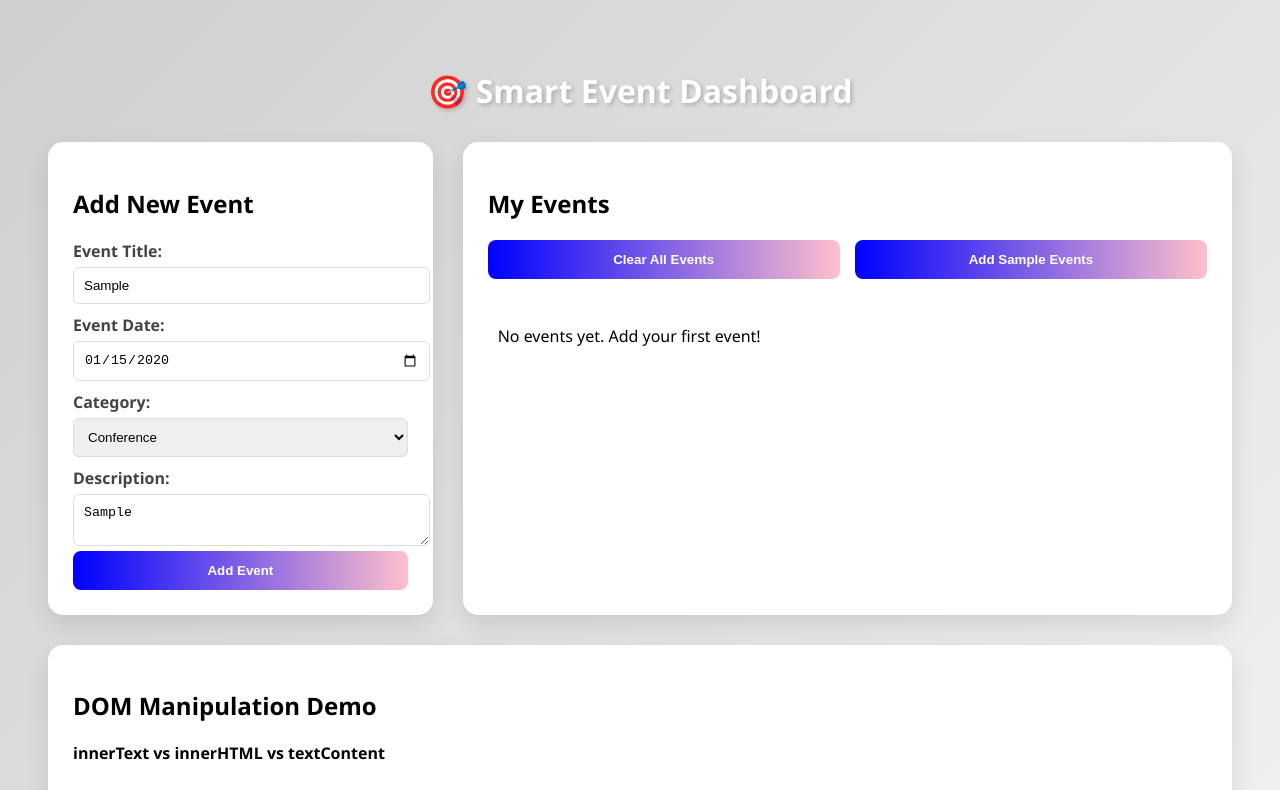
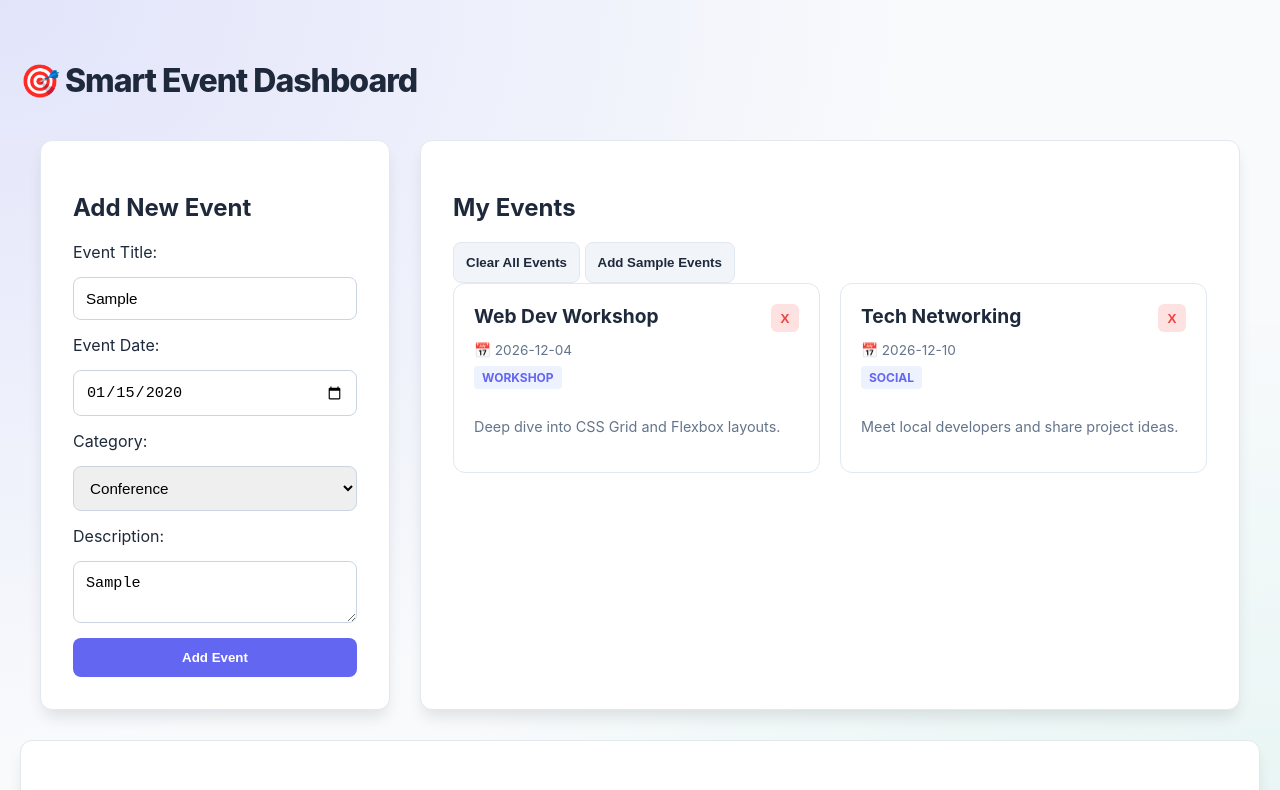
Before and after one commit to shourya0pratap/WebDev2_Assignment1, a plain HTML site: page index.html in a window 1280 px wide. Both pictures are taken after typing "Sample", "2020-01-15", "Sample" into the empty fields and a click on the button "Add Sample Events". Shown: the top 790 px of the page. Drawn offline with Linux system fonts and the light colour scheme.

Commit message:
Updated html, css and js

```diff
--- a/index.html
+++ b/index.html
@@ -55,5 +55,6 @@
         <p><strong>innerText vs innerHTML vs textContent</strong></p>
       </div>
     </div>
+    <script src="script.js"></script>
   </body>
 </html>
--- a/script.js
+++ b/script.js
@@ -1,57 +1,123 @@
 const eventForm = document.getElementById("eventForm");
-const eventTitle = document.getElementById("eventTitle");
-const eventDate = document.getElementById("eventDate");
-const eventCategory = document.getElementById("eventCategory");
-const eventDescription = document.getElementById("eventDescription");
+const eventNameInput = document.getElementById("eventName");
+const eventDateInput = document.getElementById("eventDate");
+const eventCategoryInput = document.getElementById("eventCategory");
+const eventDescriptionInput = document.getElementById("eventDescription");
 
-const clearAllBtn = document.getElementById("clearAllBtn");
-const addSampleBtn = document.getElementById("addSampleBtn");
+const clearAllBtn = document.getElementById("clear-btn");
+const addSampleBtn = document.getElementById("sample-btn");
 const eventContainer = document.getElementById("eventContainer");
 
-let sampleEvent = [
+const sampleEvents = [
   {
-    title: "Web dev",
-    date: "4-12-2026",
-    category: "workshop",
-    description: "hasvhuno oadhoo asoikla dfoi",
+    title: "Web Dev Workshop",
+    date: "2026-12-04",
+    category: "Workshop",
+    description: "Deep dive into CSS Grid and Flexbox layouts.",
   },
   {
-    title: "Web dev2",
-    date: "5-12-2026",
-    category: "conference",
-    description: "hasvhuno oadshdbf hoo asoikla dfoi",
+    title: "Tech Networking",
+    date: "2026-12-10",
+    category: "Social",
+    description: "Meet local developers and share project ideas.",
   },
 ];
 
-//   create event card
+function updateEmptyState() {
+  const emptyMsg = eventContainer.querySelector(".empty-msg");
+
+  if (eventContainer.querySelectorAll(".event-item").length > 0 && emptyMsg) {
+    emptyMsg.remove();
+  } else if (
+    eventContainer.querySelectorAll(".event-item").length === 0 &&
+    !emptyMsg
+  ) {
+    eventContainer.innerHTML = `<p class="empty-msg">No events yet. Add your first event!</p>`;
+  }
+}
+
 function createEventCard(eventData) {
   const card = document.createElement("div");
+  card.className = "event-item";
+
   card.innerHTML = `
-    <button class=delete-btn>X</button>
-    <h3>${eventData.title}</h3>
-    <div>${eventData.date}</div>
-    <span>${eventData.category}</span>
-    <p>${eventData.description}</p>
-    `;
+    <div class="event-header">
+        <h3>${eventData.title}</h3>
+        <button class="delete-btn" title="Delete Event">X</button>
+    </div>
+    <div class="event-date">📅 ${eventData.date}</div>
+    <div class="event-category">${eventData.category}</div>
+    <p class="event-desc">${eventData.description}</p>
+  `;
+
+  card.querySelector(".delete-btn").addEventListener("click", () => {
+    card.style.opacity = "0";
+    setTimeout(() => {
+      card.remove();
+      updateEmptyState();
+    }, 200);
+  });
+
   return card;
 }
 
-function addEvent(eventData) {
-  const emptyState = document.querySelector(".empty-state");
-  if (emptyState) emptyState.remove();
+eventForm.addEventListener("submit", (e) => {
+  e.preventDefault();
 
-  eventContainer.appendChild(createEventCard(eventData));
+  const eventData = {
+    title: eventNameInput.value,
+    date: eventDateInput.value,
+    category: eventCategoryInput.value,
+    description: eventDescriptionInput.value,
+  };
+
+  const newCard = createEventCard(eventData);
+
+  const emptyMsg = eventContainer.querySelector(".empty-msg");
+  if (emptyMsg) emptyMsg.remove();
+
+  eventContainer.appendChild(newCard);
+  eventForm.reset();
+});
+
+addSampleBtn.addEventListener("click", () => {
+  sampleEvents.forEach((data) => {
+    const emptyMsg = eventContainer.querySelector(".empty-msg");
+    if (emptyMsg) emptyMsg.remove();
+    eventContainer.appendChild(createEventCard(data));
+  });
+});
+
+clearAllBtn.addEventListener("click", () => {
+  if (confirm("Delete all events?")) {
+    eventContainer.innerHTML = "";
+    updateEmptyState();
+  }
+});
+
+const demoBox = document.querySelector(".demo-box");
+
+function updateTracker(type, value) {
+  demoBox.innerHTML = `
+    <div class="tracker-line">
+      <span>Last Event:</span>
+      <span class="key-badge">${type}</span>
+    </div>
+    <div class="tracker-line">
+      <span>Value/Button:</span>
+      <span style="color: #fbbf24">${value}</span>
+    </div>
+  `;
 }
 
-eventForm.addEventListener("submit", (event) => {
-  event.preventDefault();
-  const eventData = {
-    title: eventTitle.value,
-    date: eventDate.value,
-    category: eventCategory.value,
-    description: eventDescription.value,
-  };
+window.addEventListener("mousedown", (e) => {
+  const buttons = ["Left Click", "Middle Click", "Right Click"];
+  updateTracker("Mouse Pressed", buttons[e.button] || `Button ${e.button}`);
+});
 
-  addEvent(eventData);
-  eventForm.reset();
+window.addEventListener("keydown", (e) => {
+  if (e.key === " ") e.preventDefault();
+
+  const keyName = e.key === " " ? "Space" : e.key;
+  updateTracker("Key Pressed", keyName);
 });
--- a/style.css
+++ b/style.css
@@ -1,95 +1,200 @@
 :root {
-  --primary-grad: linear-gradient(135deg, rgb(207, 207, 207), rgb(241, 241, 241));
-  --btn-grad: linear-gradient(to right, blue, pink);
+  --bg-color: #f8fafc;
+  --card-bg: #ffffff;
+  --primary: #6366f1;
+  --primary-hover: #4f46e5;
+  --accent: #10b981;
+  --text-main: #1e293b;
+  --text-muted: #64748b;
+  --danger: #ef4444;
+  --shadow: 0 10px 15px -3px rgba(0, 0, 0, 0.1);
 }
 
 body.bg-gradient {
-  background: var(--primary-grad);
-  font-family: "Segoe UI", sans-serif;
-  min-height: 100vh;
-  padding: 40px;
+  background-color: var(--bg-color);
+  background-image:
+    radial-gradient(at 0% 0%, rgba(99, 102, 241, 0.15) 0px, transparent 50%),
+    radial-gradient(at 100% 100%, rgba(16, 185, 129, 0.1) 0px, transparent 50%);
+  font-family: "Inter", system-ui, sans-serif;
+  color: var(--text-main);
+  margin: 0;
+  padding: 40px 20px;
 }
 
 .main-title {
-  color: white;
-  text-align: center;
-  text-shadow: 2px 2px 4px rgba(0, 0, 0, 0.2);
-  margin-bottom: 30px;
+  color: var(--text-main);
+  font-weight: 800;
+  letter-spacing: -1px;
+  margin-bottom: 40px;
 }
 
 .card {
-  background: white;
-  padding: 25px;
-  border-radius: 15px;
-  box-shadow: 0 10px 25px rgba(0, 0, 0, 0.1);
-  border: none;
+  background: var(--card-bg);
+  padding: 2rem;
+  border-radius: 12px;
+  box-shadow: var(--shadow);
+  border: 1px solid #e2e8f0;
 }
 
 #mainContainer {
   display: grid;
-  grid-template-columns: 1fr 2fr;
+  grid-template-columns: 350px 1fr;
   gap: 30px;
-  margin-bottom: 30px;
+  max-width: 1200px;
+  margin: 0 auto 30px;
 }
 
-#add-btn,
-.secondary-btn {
-  width: 100%;
-  background: var(--btn-grad);
-  color: white;
-  border: none;
-  padding: 12px;
-  border-radius: 8px;
-  font-weight: bold;
-  cursor: pointer;
-  transition: transform 0.2s;
-}
-
-#add-btn:hover {
-  transform: translateY(-2px);
-  filter: brightness(1.1);
-}
-
-.button-row {
-  display: flex;
+#eventForm {
+  display: grid;
   gap: 15px;
-  margin-bottom: 20px;
-}
-
-label {
-  display: block;
-  font-weight: bold;
-  margin: 10px 0 5px;
-  color: #444;
 }
 
 input,
 select,
 textarea {
-  width: 100%;
-  padding: 10px;
-  border: 1px solid #ddd;
+  padding: 12px;
+  border: 1px solid #cbd5e1;
+  border-radius: 8px;
+  font-size: 0.95rem;
+  transition: border-color 0.2s;
+}
+
+input:focus,
+select:focus,
+textarea:focus {
+  outline: none;
+  border-color: var(--primary);
+  box-shadow: 0 0 0 3px rgba(99, 102, 241, 0.2);
+  transition: all 0.2s ease-in-out;
+}
+
+#add-btn,
+.secondary-btn {
+  padding: 12px;
+  border-radius: 8px;
+  font-weight: 600;
+  cursor: pointer;
+  transition: all 0.2s ease;
+  border: none;
+}
+
+#add-btn {
+  background: var(--primary);
+  color: white;
+}
+
+#add-btn:hover {
+  background: var(--primary-hover);
+}
+
+.secondary-btn {
+  background: #f1f5f9;
+  color: var(--text-main);
+  border: 1px solid #e2e8f0;
+}
+
+.secondary-btn:hover {
+  background: #e2e8f0;
+}
+
+.event-item {
+  background: white;
+  border: 1px solid #e2e8f0;
+  border-radius: 12px;
+  padding: 20px;
+  transition:
+    transform 0.2s,
+    box-shadow 0.2s;
+  position: relative;
+}
+
+.event-item:hover {
+  transform: translateY(-4px);
+  box-shadow: 0 20px 25px -5px rgba(0, 0, 0, 0.1);
+}
+
+.event-header {
+  display: flex;
+  justify-content: space-between;
+  align-items: flex-start;
+  margin-bottom: 10px;
+}
+
+.event-header h3 {
+  margin: 0;
+  font-size: 1.2rem;
+}
+
+.event-date {
+  font-size: 0.85rem;
+  color: var(--text-muted);
+  margin-bottom: 8px;
+}
+
+.event-category {
+  display: inline-block;
+  font-size: 0.75rem;
+  text-transform: uppercase;
+  font-weight: 700;
+  color: var(--primary);
+  background: #eef2ff;
+  padding: 4px 8px;
+  border-radius: 4px;
+  margin-bottom: 12px;
+}
+
+.event-desc {
+  font-size: 0.9rem;
+  line-height: 1.5;
+  color: var(--text-muted);
+}
+
+.delete-btn {
+  background: #fee2e2;
+  color: var(--danger);
+  border: none;
+  width: 28px;
+  height: 28px;
   border-radius: 6px;
+  cursor: pointer;
+  font-weight: bold;
+}
+
+.delete-btn:hover {
+  background: var(--danger);
+  color: white;
 }
 
 #eventContainer {
   display: grid;
-  grid-template-columns: repeat(auto-fill, minmax(250px, 1fr));
+  grid-template-columns: repeat(auto-fill, minmax(300px, 1fr));
   gap: 20px;
-  padding: 10px;
+  align-items: start;
 }
 
-.event-item {
-  /* Remove the width: 25% and height: 50% */
-  background: #fff;
-  border-radius: 12px;
+.demo-box {
+  background: #1e293b;
+  color: #38bdf8;
   padding: 20px;
-  box-shadow: 0 4px 15px rgba(0, 0, 0, 0.05);
-  border-left: 5px solid blueviolet;
-  display: flex;
-  flex-direction: column;
+  border-radius: 8px;
+  font-family: "Fira Code", monospace;
+  min-height: 100px;
+  border: 1px solid #334155;
+  margin-top: 15px;
 }
 
-.event-item:hover {
-  transform: scale(1.02);
+.tracker-line {
+  margin: 5px 0;
+  display: flex;
+  justify-content: space-between;
+  border-bottom: 1px solid #334155;
+  padding-bottom: 5px;
 }
+
+.key-badge {
+  background: #334155;
+  color: #f8fafc;
+  padding: 2px 8px;
+  border-radius: 4px;
+  font-weight: bold;
+}
```
